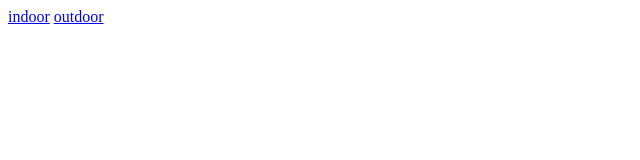
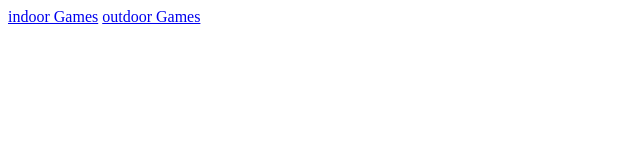
Before and after one commit to BojanapalliRajyaLaxmi/Day5, a plain HTML site: page index.html in a window 1280 px wide. Shown: the whole page, without its empty margins (0-640 px from the left). Drawn offline with Linux system fonts and the light colour scheme.

Commit message:
Update index.html

```diff
--- a/index.html
+++ b/index.html
@@ -5,7 +5,7 @@
     <title>Document</title>
 </head>
 <body>
-    <a href="./indoor.html">indoor</a>
-    <a href="./outdoor.html">outdoor</a>
+    <a href="./indoor.html">indoor Games</a>
+    <a href="./outdoor.html">outdoor Games</a>
 </body>
 </html>
```
